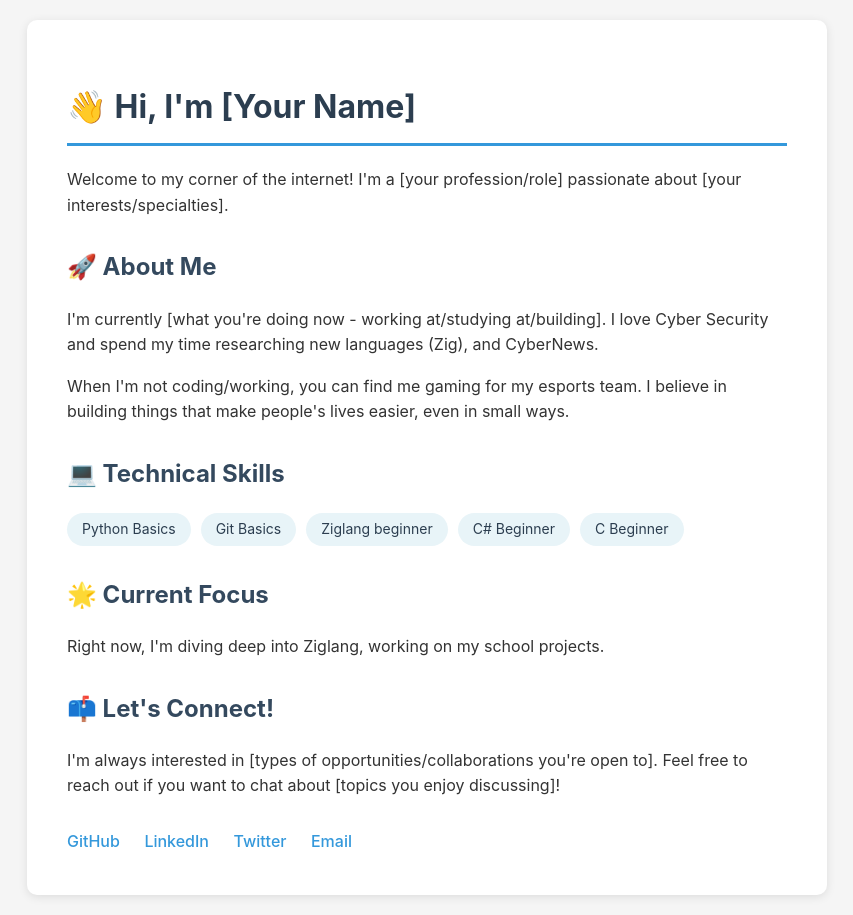
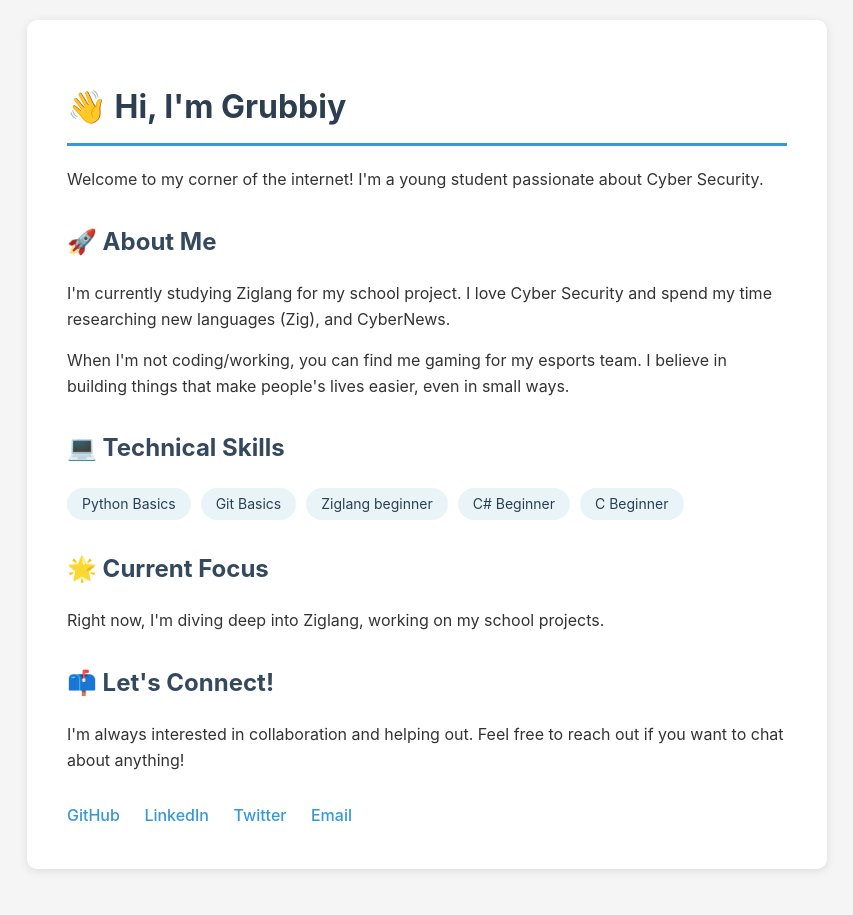
Before and after one commit to grubbiy/CodeByGrubbiy, a plain HTML site: page index.html in a window 1280 px wide. Shown: the whole page, without its empty margins (213-1066 px from the left). After the commit the page ends 889 px from the top, so only its background shows below. Drawn offline with Linux system fonts and the light colour scheme.

Commit message:
Update index.html

```diff
--- a/index.html
+++ b/index.html
@@ -58,12 +58,12 @@
 </head>
 <body>
     <div class="container">
-        <h1>👋 Hi, I'm [Your Name]</h1>
+        <h1>👋 Hi, I'm Grubbiy</h1>
 
-        <p>Welcome to my corner of the internet! I'm a [your profession/role] passionate about [your interests/specialties].</p>
+        <p>Welcome to my corner of the internet! I'm a young student passionate about Cyber Security.</p>
 
         <h2>🚀 About Me</h2>
-        <p>I'm currently [what you're doing now - working at/studying at/building]. I love Cyber Security and spend my time researching new languages (Zig), and CyberNews.</p>
+        <p>I'm currently studying Ziglang for my school project. I love Cyber Security and spend my time researching new languages (Zig), and CyberNews.</p>
 
         <p>When I'm not coding/working, you can find me gaming for my esports team. I believe in building things that make people's lives easier, even in small ways.</p>
 
@@ -80,7 +80,7 @@
         <p>Right now, I'm diving deep into Ziglang, working on my school projects.</p>
 
         <h2>📫 Let's Connect!</h2>
-        <p>I'm always interested in [types of opportunities/collaborations you're open to]. Feel free to reach out if you want to chat about [topics you enjoy discussing]!</p>
+        <p>I'm always interested in collaboration and helping out. Feel free to reach out if you want to chat about anything!</p>
 
         <div class="social-links">
             <a href="https://github.com/grubbiy">GitHub</a>
```
